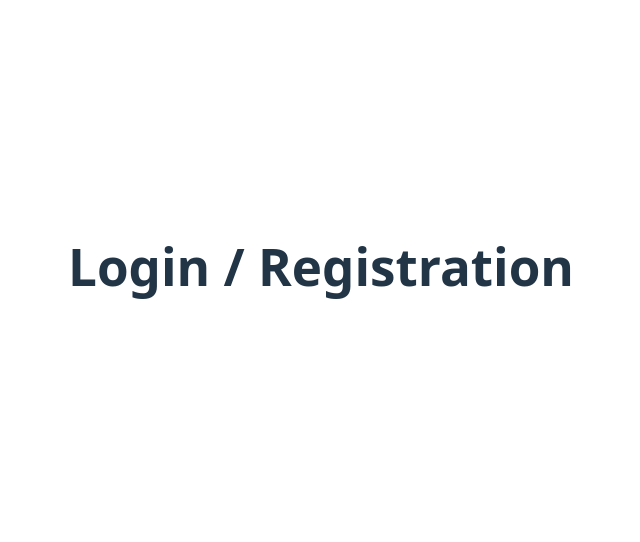
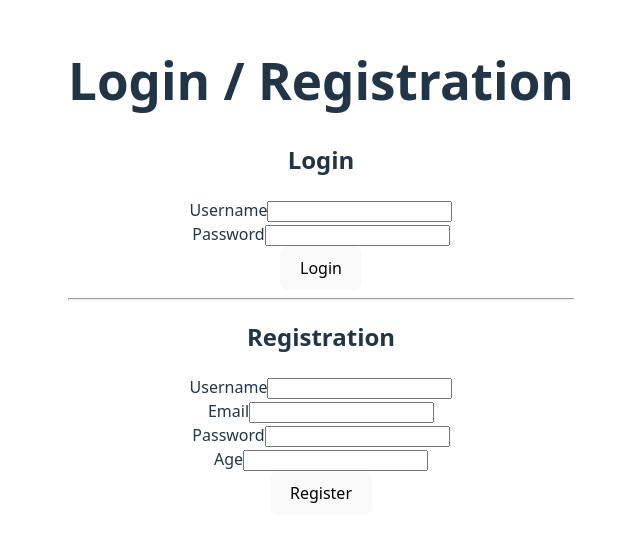
Before and after one commit to giuzep89/helpinghand-frontend, a React (Vite) app: page /login in a window 1280 px wide. Shown: the part 134-676 px from the top of the page, without its empty margins (319-959 px from the left). Built offline with nearby package versions, Linux system fonts and the light colour scheme.

Commit message:
Input and Button components added; LoginRegistration page built with login and registration forms

```diff
--- /dev/null
+++ b/src/components/button/Button.jsx
@@ -0,0 +1,11 @@
+import './Button.css';
+
+function Button({ children, type = "button", onClick }) {
+  return (
+    <button type={type} onClick={onClick}>
+      {children}
+    </button>
+  );
+}
+
+export default Button;
--- /dev/null
+++ b/src/components/input/Input.jsx
@@ -0,0 +1,13 @@
+import './Input.css';
+
+function Input({ label, type = "text", id, register, error }) {
+  return (
+    <div>
+      <label htmlFor={id}>{label}</label>
+      <input type={type} id={id} {...register} />
+      {error && <p>{error.message}</p>}
+    </div>
+  );
+}
+
+export default Input;
--- a/src/pages/login-registration/LoginRegistration.jsx
+++ b/src/pages/login-registration/LoginRegistration.jsx
@@ -1,9 +1,113 @@
+import { useContext } from 'react';
+import { useForm } from 'react-hook-form';
+import { useNavigate } from 'react-router-dom';
+import { AuthContext } from '../../context/AuthContext.jsx';
+import Input from '../../components/input/Input.jsx';
+import Button from '../../components/button/Button.jsx';
 import './LoginRegistration.css';
 
 function LoginRegistration() {
+  const { login } = useContext(AuthContext);
+  const navigate = useNavigate();
+
+  const {
+    register: registerLogin,
+    handleSubmit: handleLoginSubmit,
+    formState: { errors: loginErrors },
+  } = useForm();
+
+  const {
+    register: registerSignup,
+    handleSubmit: handleSignupSubmit,
+    formState: { errors: signupErrors },
+  } = useForm();
+
+  function onLoginSubmit(data) {
+    login(data.username);
+    navigate("/");
+  }
+
+  function onSignupSubmit() {
+    // TODO: implement real registration logic
+    navigate("/");
+  }
+
   return (
     <div className="login-registration">
       <h1>Login / Registration</h1>
+
+      <form onSubmit={handleLoginSubmit(onLoginSubmit)}>
+        <h2>Login</h2>
+        <Input
+          label="Username"
+          type="text"
+          id="login-username"
+          register={registerLogin("username", {
+            required: "Username is required",
+            minLength: { value: 6, message: "Username must be at least 6 characters" },
+          })}
+          error={loginErrors.username}
+        />
+        <Input
+          label="Password"
+          type="password"
+          id="login-password"
+          register={registerLogin("password", {
+            required: "Password is required",
+            minLength: { value: 8, message: "Password must be at least 8 characters" },
+          })}
+          error={loginErrors.password}
+        />
+        <Button type="submit">Login</Button>
+      </form>
+
+      <hr />
+
+      <form onSubmit={handleSignupSubmit(onSignupSubmit)}>
+        <h2>Registration</h2>
+        <Input
+          label="Username"
+          type="text"
+          id="signup-username"
+          register={registerSignup("username", {
+            required: "Username is required",
+            minLength: { value: 6, message: "Username must be at least 6 characters" },
+          })}
+          error={signupErrors.username}
+        />
+        <Input
+          label="Email"
+          type="email"
+          id="signup-email"
+          register={registerSignup("email", {
+            required: "Email is required",
+          })}
+          error={signupErrors.email}
+        />
+        <Input
+          label="Password"
+          type="password"
+          id="signup-password"
+          register={registerSignup("password", {
+            required: "Password is required",
+            minLength: { value: 8, message: "Password must be at least 8 characters" },
+          })}
+          error={signupErrors.password}
+        />
+        <Input
+          label="Age"
+          type="number"
+          id="signup-age"
+          register={registerSignup("age", {
+            required: "Age is required",
+            min: { value: 18, message: "You must be at least 18 years old" },
+            max: { value: 150, message: "Age must be 150 or below" },
+          })}
+          error={signupErrors.age}
+        />
+
+        <Button type="submit">Register</Button>
+      </form>
     </div>
   );
 }
```
Also changed, not shown: src/components/button/Button.css (added), src/components/input/Input.css (added).
